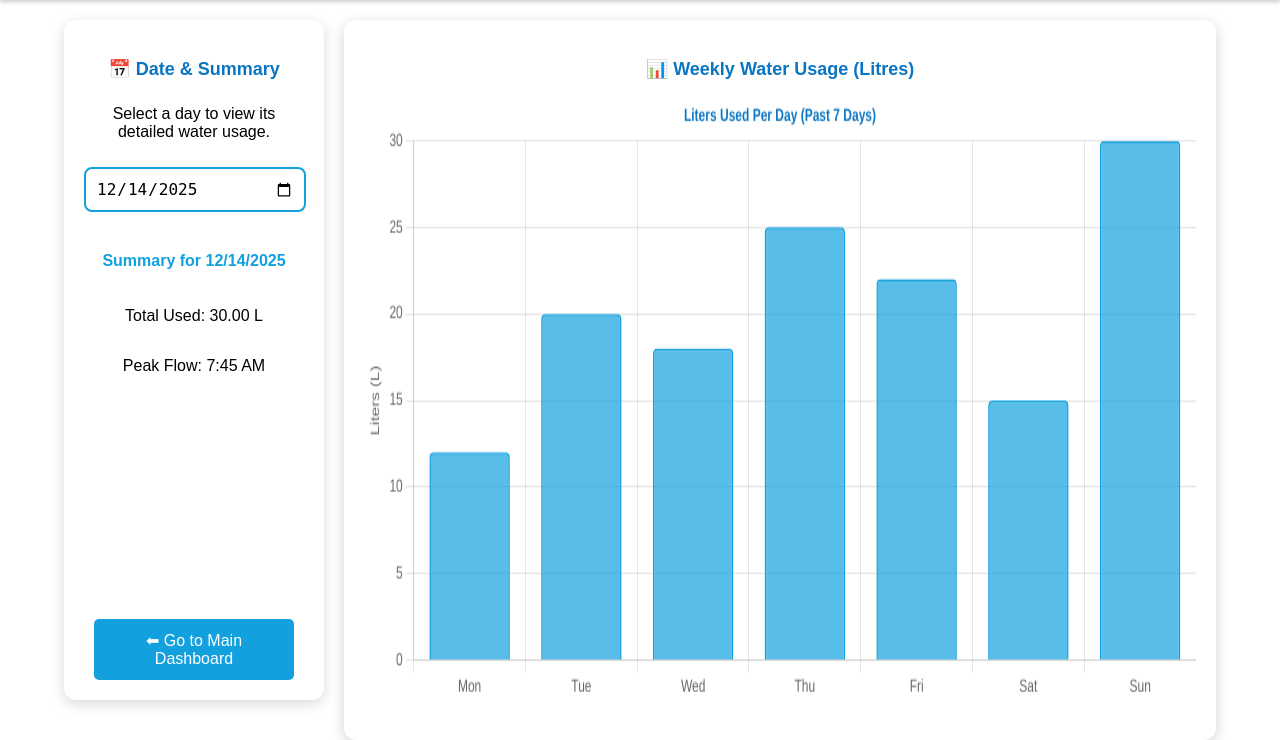
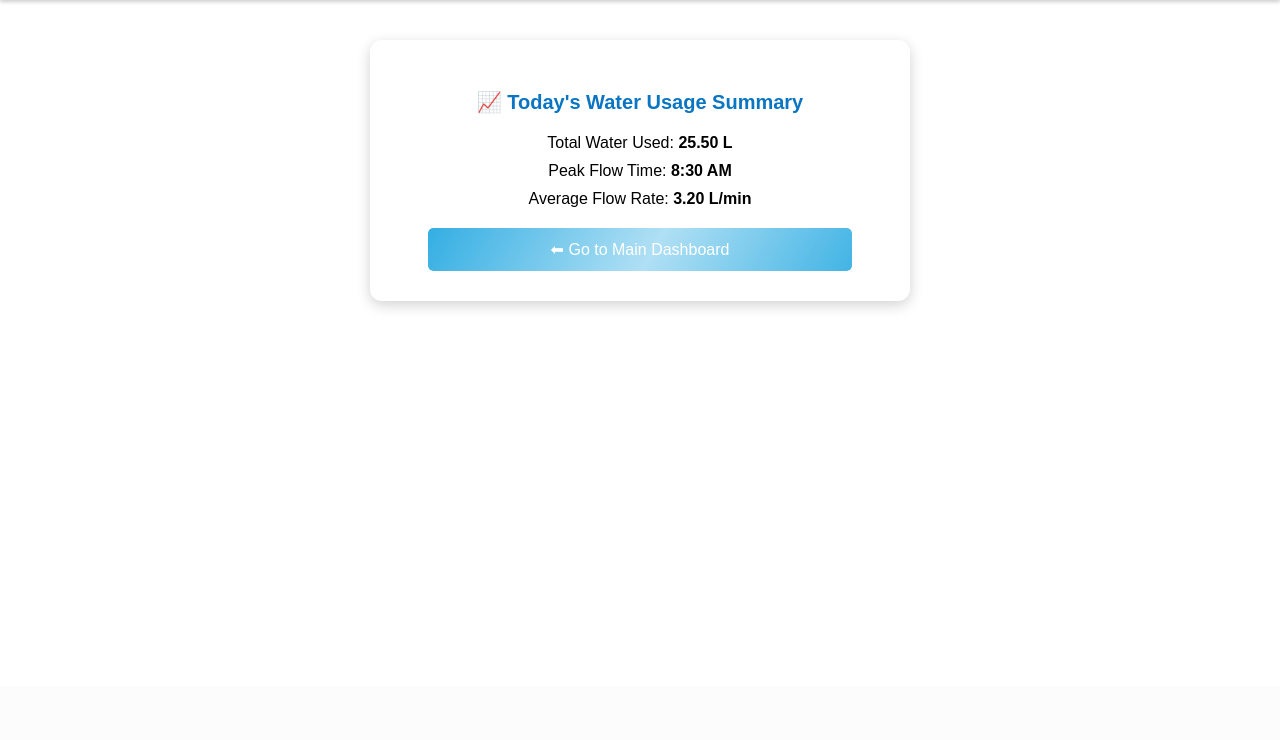
Before and after one commit to GautamGarani/CircuitFlow, a Flask app: template CODE/templates/daily analysis page.html in a window 1280 px wide. Shown: the part 114-854 px from the top of the page. After the commit the page ends 422 px from the top, so only its background shows below. Run offline with Flask 3, Linux system fonts and the light colour scheme; the template is opened without the code that fills it, so the values that code supplies are empty.

Commit message:
Update UI

```diff
--- a/CODE/main.py
+++ b/CODE/main.py
@@ -1,8 +1,7 @@
 from flask import Flask, render_template, Response
 import time
 import json
-import random
-#Merged the two programs here --------------
+#-------------Merged the two programs here --------------
 import serial
 import threading
 import csv
@@ -62,7 +61,7 @@ app.config['SECRET_KEY'] = 'a_secure_and_random_string'
 
 @app.route("/")
 def home_page():
-    return render_template("mainpage.html")
+    return render_template("mainpage_2.html")
 
 @app.route("/live")
 def live_page():
@@ -91,13 +90,14 @@ def stream():
         }
     )
 
-'''@app.route("/analysis")
+@app.route("/analysis")
 def analysis_page():
-    return render_template("daily analysis page.html")'''
+    return render_template("daily analysis page.html")
 
 
 if __name__ == "__main__":
     thread = threading.Thread(target=read_arduino_data, daemon=True)
     thread.start()
+    print("Threder started!!")
     print("Starting the server...")
     app.run(host='0.0.0.0', port=8000, debug=False, use_reloader=False)
--- a/CODE/templates/daily analysis page.html
+++ b/CODE/templates/daily analysis page.html
@@ -3,16 +3,22 @@
 <head>
 <meta charset="UTF-8">
 <meta name="viewport" content="width=device-width, initial-scale=1.0">
+<link rel="icon" type="image/png" href="../static/circuitflow_logo.png">
 <title>CircuitFlow – Daily Report</title>
 
 <script src="https://cdn.jsdelivr.net/npm/chart.js"></script>
 
 <style>
-    /* Replicating styles from the Live Dashboard template */
+
+    @keyframes shimmer{
+            100%{
+            mask-position: left;
+        }
+    }
+
     body {
         margin: 0;
         padding: 0;
-        /* Using a consistent background, perhaps plain white or a very light gradient */
         background: white;
         font-family: Arial, sans-serif;
     }
@@ -23,9 +29,8 @@
         place-items: center;
         text-align: center;
         top: 0;
-        /* Adjusting padding to be consistent with template */
         padding: 12px 16px;
-        background: #12a1de; /* Consistent blue */
+        background: #12a1de;
         color: #f5f5f5;
         font: 18px Arial, sans-serif;
         font-weight: bold;
@@ -44,73 +49,29 @@
         width: auto;
     }
 
-    /* 2-column layout (consistent with template) */
-    .main-grid {
-        display: grid;
-        grid-template-columns: 260px auto;
-        gap: 20px;
-        width: 90%;
-        margin: 20px auto;
-        height: calc(100vh - 120px);
-    }
-
-    /* Left column (consistent with template) */
-    .left-col {
-        display: flex;
-        flex-direction: column;
-        gap: 20px;
-    }
-
-    /* Block styling (consistent with template) */
-    .block-small {
-        background: white;
-        padding: 20px;
-        border-radius: 12px;
-        box-shadow: 0px 4px 14px rgba(0,0,0,0.15);
-        height: 100%; /* Make this fill the container height */
-        display: flex;
-        flex-direction: column;
-        justify-content: flex-start; /* Align content to the top */
-        text-align: center;
-        transition: 0.3s;
-    }
-
-    .block-small:hover {
-        transform: scale(1.02); /* Slight hover effect */
-    }
-
-    /* Graph block (consistent with template) */
     .block-large {
         background: white;
         border-radius: 12px;
-        padding: 20px;
+        padding: 30px 20px;
         box-shadow: 0px 4px 14px rgba(0,0,0,0.18);
-        height: 100%;
+        text-align: center;
+        max-width: 500px;
+        margin: 40px auto;
     }
 
-    .block-small h3, .block-large h3 {
-        color: #0a75c2; /* Consistent text color */
-        margin-bottom: 10px;
-        text-align: center;
-        font-size: 18px;
+    .block-large h3 {
+        color: #0a75c2;
+        margin-bottom: 20px;
+        font-size: 20px;
     }
 
-    /* Calendar styling (Improved look) */
-    input[type="date"] {
-        padding: 10px;
-        width: 90%;
-        margin: 10px auto;
-        display: block;
+    .block-large p {
         font-size: 16px;
-        border-radius: 8px;
-        border: 2px solid #12a1de; /* Consistent border color */
-        appearance: none; /* For better cross-browser consistency */
-        cursor: pointer;
+        margin: 10px 0;
     }
 
-    /* Consistent button style */
     .back-btn {
-        margin-top: auto; /* Pushes the button to the bottom of the block-small */
+        margin-top: 20px;
         width: 80%;
         padding: 12px;
         background: #12a1de;
@@ -120,48 +81,29 @@
         font-size: 16px;
         cursor: pointer;
         text-decoration: none;
-        display: block; /* Make it a block element to center with margin */
+        display: block;
         margin-left: auto;
         margin-right: auto;
         transition-duration: 0.5s;
+        mask: linear-gradient(-60deg, #000 30%, #0005, #000 70%) right/350% 100%;
+        animation: shimmer 2.0s infinite;
     }
 
     .back-btn:hover {
-        background: #0a75c2; /* Slightly darker blue on hover */
+        background: #0a75c2;
         transform: scale(1.05);
     }
 
-    canvas {
-        width: 100% !important;
-        height: 90% !important;
-    }
-
-    /* Media queries for responsiveness (consistent with template) */
     @media (max-width: 768px) {
-        .main-grid {
-            grid-template-columns: 1fr;
-            height: auto;
-            width: 95%;
-        }
-
-        .left-col {
-            height: auto;
-        }
-
-        .block-small {
-            height: auto;
-        }
-
-        .block-large {
-            height: 380px;
-        }
-
         .logo {
             height: 70px;
         }
-
-        h2 {
-            font-size: 20px;
+        .block-large {
+            width: 90%;
+            padding: 20px;
+        }
+        h3 {
+            font-size: 18px;
         }
     }
 </style>
@@ -176,105 +118,29 @@
     </div>
 </div>
 
-<div class="main-grid">
-
-    <div class="left-col">
-        <div class="block-small">
-            <h3>📅 Date & Summary</h3>
-
-            <p style="margin-top:15px; font-size:16px;">
-                Select a day to view its detailed water usage.
-            </p>
-            <input type="date" id="calendarPick">
-
-            <h4 style="color:#12a1de; margin-top: 30px;">Summary for <span id="selectedDate">Today</span></h4>
-            <p id="totalDailyUsage">Total Used: 25.5 L</p>
-            <p id="peakFlowTime">Peak Flow: 8:30 AM</p>
-
-            <a href="/" class="back-btn">⬅ Go to Main Dashboard</a>
-        </div>
-    </div>
-
-    <div class="block-large">
-        <h3>📊 Weekly Water Usage (Litres)</h3>
-        <canvas id="weeklyChart"></canvas>
-    </div>
+<div class="block-large">
+    <h3>📈 Today's Water Usage Summary</h3>
+    <p>Total Water Used: <strong id="totalDailyUsage">25.5 L</strong></p>
+    <p>Peak Flow Time: <strong id="peakFlowTime">8:30 AM</strong></p>
+    <p>Average Flow Rate: <strong id="avgFlowRate">3.2 L/min</strong></p>
+    <a href="/" class="back-btn" target="_blank">⬅ Go to Main Dashboard</a>
 </div>
 
 <script>
-    // --- Chart.js Initialization ---
-    // Dummy weekly values (for a bar chart, total liters)
-    const weeklyData = [12, 20, 18, 25, 22, 15, 30];
-    const weeklyLabels = ["Mon","Tue","Wed","Thu","Fri","Sat","Sun"];
-
-    const ctx = document.getElementById('weeklyChart').getContext('2d');
-    const weeklyChart = new Chart(ctx, {
-        type: 'bar',
-        data: {
-            labels: weeklyLabels,
-            datasets: [{
-                label: "Litres Used",
-                data: weeklyData,
-                // Consistent color palette
-                backgroundColor: "rgba(18, 161, 222, 0.7)",
-                borderColor: "#12a1de",
-                borderWidth: 1.5,
-                borderRadius: 4, // Slightly rounded bars look modern
-            }]
-        },
-        options: {
-            plugins: {
-                legend: { display: false },
-                title: {
-                    display: true,
-                    text: 'Liters Used Per Day (Past 7 Days)',
-                    color: '#0a75c2'
-                }
-            },
-            scales: {
-                y: {
-                    beginAtZero: true,
-                    title: {
-                        display: true,
-                        text: 'Liters (L)'
-                    }
-                }
-            }
-        }
-    });
-
-    // --- Calendar Logic ---
-    const calendarPick = document.getElementById('calendarPick');
+    // Dummy dynamic update example
     const totalDailyUsage = document.getElementById('totalDailyUsage');
     const peakFlowTime = document.getElementById('peakFlowTime');
-    const selectedDate = document.getElementById('selectedDate');
+    const avgFlowRate = document.getElementById('avgFlowRate');
 
-    // Set default date to today
-    const today = new Date().toISOString().split('T')[0];
-    calendarPick.value = today;
-
-    // Dummy data for daily report update based on selection
-    function updateDailyReport(dateString) {
-        // In a real application, you would use 'fetch' here to get data
-        // from a server endpoint, e.g., `/api/daily-report?date=${dateString}`
-
-        // Dummy Logic: Total is based on the day of the week
-        const date = new Date(dateString);
-        const dayOfWeek = date.getDay(); // 0 = Sunday, 1 = Monday
-        const total = weeklyData[dayOfWeek === 0 ? 6 : dayOfWeek - 1] || 0; // Match day of week to data array
-
-        // Update the display elements
-        selectedDate.textContent = date.toLocaleDateString();
-        totalDailyUsage.textContent = `Total Used: ${total.toFixed(2)} L`;
-        peakFlowTime.textContent = total > 10 ? 'Peak Flow: 7:45 AM' : 'Peak Flow: N/A';
+    // Example function to update the card
+    function updateUsage(total, peak, avg) {
+        totalDailyUsage.textContent = `${total.toFixed(2)} L`;
+        peakFlowTime.textContent = peak;
+        avgFlowRate.textContent = `${avg.toFixed(2)} L/min`;
     }
 
-    // Initial load and event listener
-    updateDailyReport(today);
-    calendarPick.addEventListener('change', (event) => {
-        updateDailyReport(event.target.value);
-    });
+    // Example update (you can replace this with real data)
+    updateUsage(25.5, '8:30 AM', 3.2);
 </script>
-
 </body>
 </html>
```
Also changed, not shown: CODE/templates/live report page.html (+5 -8 lines), CODE/templates/mainpage_2.html (+32 -22 lines), CODE/templates/ui.html.html (deleted, +0 -103 lines), CODE/templates/ui_2.html (deleted, +0 -149 lines).
